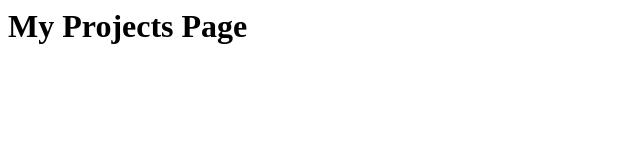
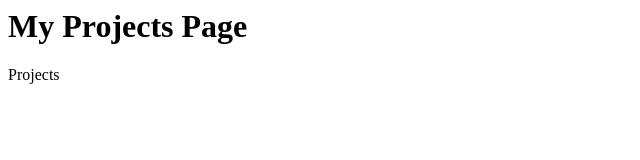
Before and after one commit to eharvey71/datavizprojects, a plain HTML site: page index.html in a window 1280 px wide. Shown: the full height of the page, 0-640 px from the left. Drawn offline with Linux system fonts and the light colour scheme.

Commit message:
Updated index.html

```diff
--- a/index.html
+++ b/index.html
@@ -1 +1,2 @@
 <h1>My Projects Page</h1>
+<p>Projects</p>
```
